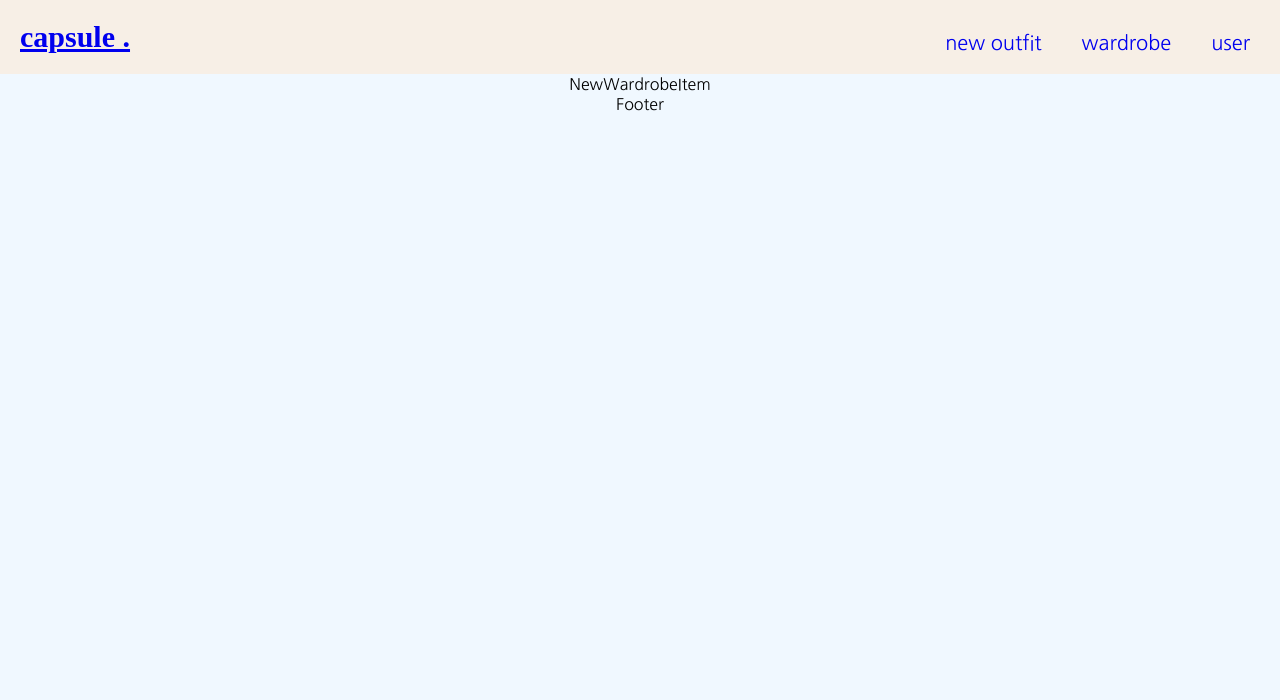
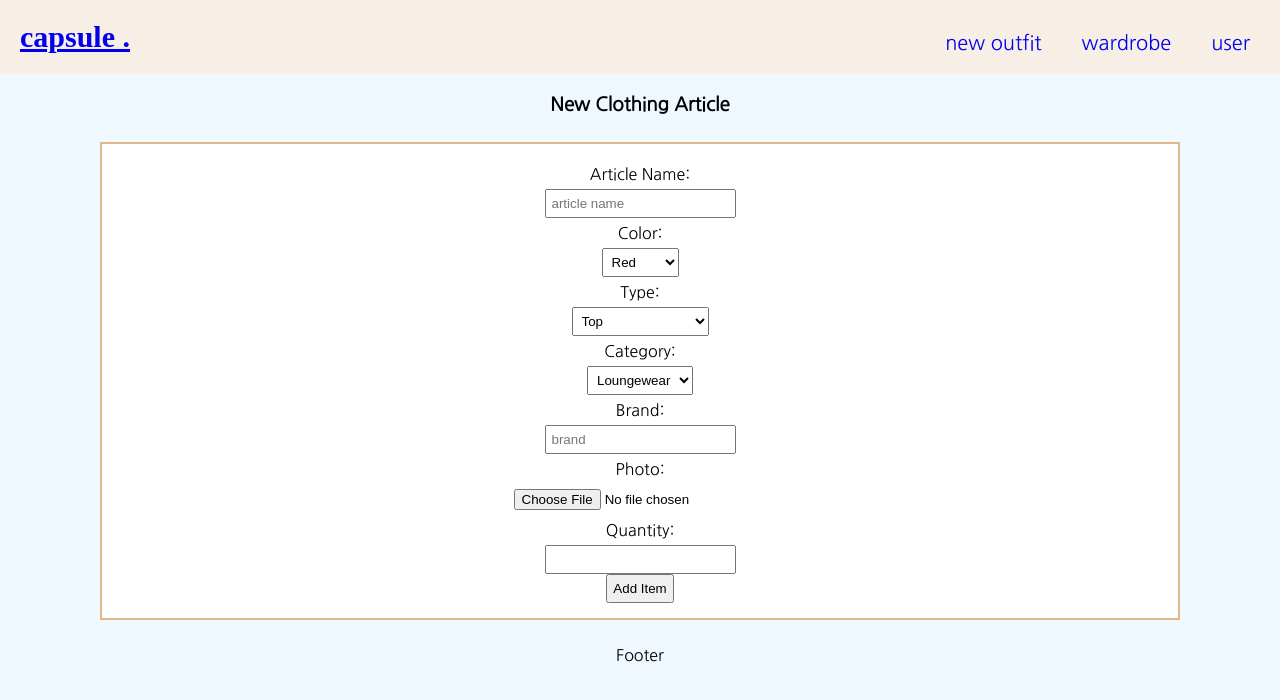
Before and after one commit to chamomiletay/capsule-frontend, a React (Create React App) app: page /newarticle in a window 1280 px wide. Shown: the top 700 px of the page. Built offline with nearby package versions, Linux system fonts and the light colour scheme; no server answers; a web font is replaced by a local one.

Commit message:
Created New Clothing Article form

```diff
--- /dev/null
+++ b/src/components/NewWardrobeItem.css
@@ -0,0 +1,14 @@
+.input {
+    margin: auto;
+    padding: 5px;
+    display: flex;
+    justify-items: center;
+    justify-content: center;
+}
+
+.form-field {
+    border: 2px solid burlywood;
+    background-color: white;
+    margin: 25px 100px;
+    padding: 15px 0;
+}
--- a/src/components/NewWardrobeItem.js
+++ b/src/components/NewWardrobeItem.js
@@ -1,8 +1,9 @@
 // ----- i m p o r t s ! -----
-import React from 'react'
+import React, { useState } from 'react'
+import './NewWardrobeItem.css'
 
 //----- brain dump -----
-    //- create new wardrobe piece
+    //- create new wardrobe piece via form
     //- criteria:
         //- name
         //- color
@@ -14,8 +15,109 @@ import React from 'react'
 //----- end brain dump . -----
 
 const NewWardrobeItem = () => {
+
+//----- define form data ! -----
+  const [name, setName] = useState({name: ''})
+  const [color, setColor] = useState({color: ''})
+  const [image, setImage] = useState({image: ''})
+  const [articleType, setArticleType] = useState({article_type: ''})
+  const [category, setCategory] = useState({category: ''})
+  const [brand, setBrand] = useState({brand: ''})
+  const [quantity, setQuantity] = useState({quantity: ''})
+
+const handleChange = (e) => {
+  setName({...name, [e.target.id]: e.target.value})
+  setColor({...color, [e.target.id]: e.target.value})
+  setImage({...image, [e.target.id]: e.target.value})
+  setArticleType({...articleType, [e.target.id]: e.target.value})
+  setCategory({...category, [e.target.id]: e.target.value})
+  setBrand({...brand, [e.target.id]: e.target.value})
+  setQuantity({...quantity, [e.target.id]: e.target.value})
+}
+
+//----- handle form submission -----
+  const handleSubmit = (e) => {
+    e.preventDefault()
+    const url = process.env.REACT_APP_API_URL + 'wardrobe/'
+    const opts = {
+      method: 'POST',
+      headers: {
+        'Content-Type': 'application/json',
+      },
+      body: JSON.stringify(name, color, image, articleType, category, brand, quantity)
+    }
+    fetch(url, opts)
+    .then(res => res.json())
+    .then(data => console.log(data))
+  }
+
   return (
-    <div>NewWardrobeItem</div>
+    <div>
+
+{/* ----- create new article of clothing ----- */}
+      <h3>New Clothing Article</h3>
+
+      <div className='form-field'>
+
+        <form onSubmit={handleSubmit}>
+
+          <label for='name' className='input'>Article Name:</label>
+          <input id='name' className='input' type='text' placeholder='article name' onChange={handleChange}/>
+          <label for='color' className='input'>Color:</label>
+            <select id='color' className='input' name='color' onChange={handleChange}>
+              <option value='1'>Red</option>
+              <option value='2'>Orange</option>
+              <option value='3'>Yellow</option>
+              <option value='4'>Blue</option>
+              <option value='5'>Green</option>
+              <option value='6'>White</option>
+              <option value='7'>Beige</option>
+              <option value='8'>Cream</option>
+              <option value='9'>Black</option>
+              <option value='10'>Purple</option>
+              <option value='11'>Pink</option>
+              <option value='12'>Gray</option>
+              <option value='13'>Brown</option>
+              <option value='14'>Tan</option>
+              <option value='15'>Multi</option>
+            </select>
+          <label for='article_type' className='input'>Type:</label>
+            <select id='article_type' className='input' name='article_type' onChange={handleChange}>
+              <option value='1'>Top</option>
+              <option value='2'>Bottoms</option>
+              <option value='3'>Dress</option>
+              <option value='4'>Jumpsuit/Romper</option>
+              <option value='5'>Sweater</option>
+              <option value='6'>Cardigan</option>
+              <option value='7'>Outerwear</option>
+              <option value='8'>Bodysuit</option>
+              <option value='9'>Lingerie</option>
+              <option value='10'>Shoes</option>
+              <option value='11'>Accessory</option>
+              <option value='12'>Socks/Tights</option>
+            </select>
+          <label for='category' className='input'>Category:</label>
+            <select id='category' className='input' name='category' onChange={handleChange}>
+              <option value='1'>Loungewear</option>
+              <option value='2'>Casual</option>
+              <option value='3'>Formal</option>
+              <option value='4'>Party</option>
+              <option value='5'>Work</option>
+            </select>
+          <label for='brand' className='input'>Brand:</label>
+          <input id='brand' className='input' type='text' placeholder='brand' onChange={handleChange}/>
+          <label for='brand' className='input'>Photo:</label>
+          <input id='image' className='input' type='file' name='image' onChange={handleChange}/>
+          <label for='quantity' className='input'>Quantity:</label>
+          <input id='quantity' className='input' type='number' name='quantity' onChange={handleChange}></input>
+          <button type='submit' className='input'>Add Item</button>
+
+        </form>
+
+      </div>
+
+
+    </div>
   )
 }
 
```
